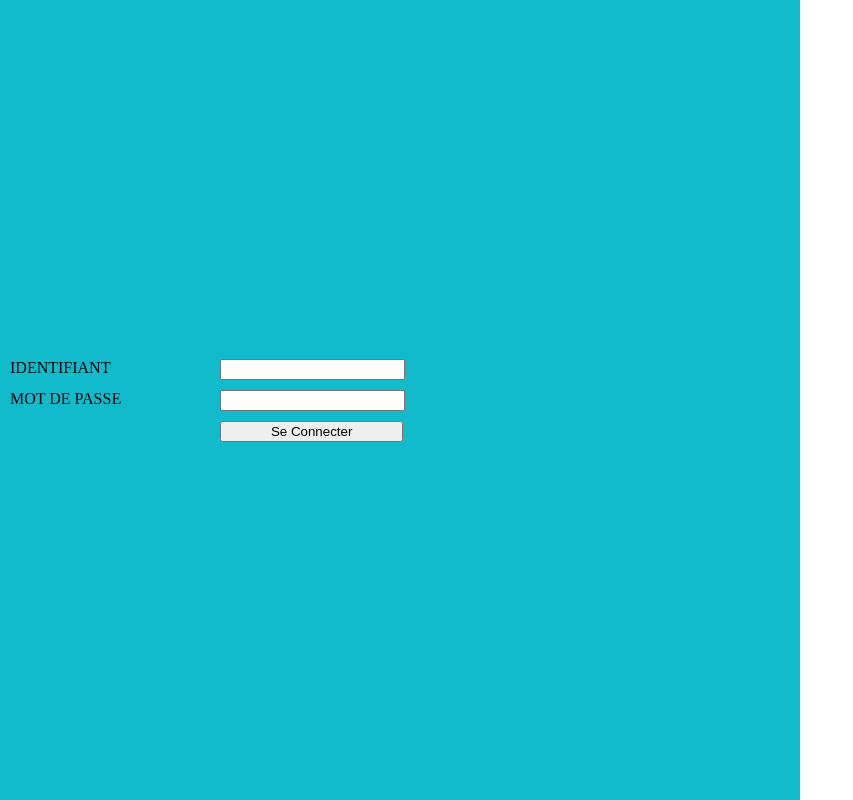
After one commit to Jean-Lionel/guy_tp, a PHP site: page /guy_tp/login.php in a window 1280 px wide. The commit adds this page. Shown: the whole page, without its empty margins (0-853 px from the left). Run offline with PHP 8.4, Linux system fonts and the light colour scheme.

Commit message:
adding login css

```diff
--- a/asset/css/style.css
+++ b/asset/css/style.css
@@ -40,3 +40,49 @@ form div{
 	display: flex;
 	justify-content: space-between;
 }
+
+/*LOGIN FORM */
+
+.login_form{
+	display: flex;
+	justify-content: center;
+	align-items: center;
+	height: 100vh;
+	width: 100vh;
+	background: #1bc;
+}
+
+.login_form form{
+	width: 100vh;
+}
+.login_form form div{
+	margin: 10px;
+}
+
+input[type="submit"]{
+	cursor: pointer;
+}
+.login_form form label{
+	width: 200px;
+}
+
+/*@media screen and(max-width: 1250px){
+	.login_form form label{
+			width: 100%;
+			display: block;
+	}
+}*/
+
+@media  screen and (max-width: 600px) {
+  body {
+    background-color: lightblue;
+  }
+
+  .login_form form label, .login_form form input{
+		display: block;
+		width: 200px;
+	}
+	form div{
+		display: block;
+	}
+}
--- /dev/null
+++ b/login.php
@@ -0,0 +1,29 @@
+<!DOCTYPE html>
+<html lang="en">
+<head>
+	<meta charset="UTF-8">
+	<meta name="viewport" content="width=device-width, initial-scale=1.0">
+	<link rel="stylesheet" type="text/css" href="asset/css/style.css">
+	<title>Se Connecter</title>
+</head>
+<body>
+
+	<div class="login_form">
+		<form action="" method="post">
+			<div>
+				<label for="">IDENTIFIANT</label>
+				<input type="text" name="login" required>
+			</div>
+			<div>
+				<label for="">MOT DE PASSE</label>
+				<input type="text" name="password" required>
+			</div>
+			<div>
+				<label for=""></label>
+				<input type="submit" name="connect" value="Se Connecter">
+			</div>
+		</form>
+	</div>
+
+</body>
+</html>
--- a/presence.php
+++ b/presence.php
@@ -9,7 +9,7 @@ $departements = selectAll("departement");
 $facultes = selectAll("faculte");
 $classes = selectAll("classe");
 
-$eleves = customerSelect("SELECT * FROM eleve WHERE classe_id=". $class_id);
+$eleves = customerSelect("SELECT * FROM eleve WHERE classe_id=". $class_id );
 
 include "include/header.php";
 ?>
--- a/professeur.php
+++ b/professeur.php
@@ -6,9 +6,7 @@ $professeur_id;
 if(isset($_POST['save'])){
   if(!empty($_POST['nom']) && !empty($_POST['prenom'])){
     extract($_POST);
-
     $password = sha1($password);
-
     executeQuery("INSERT INTO `professeur`( `nom`,`prenom`,`classe_id`,`login`, `password`) VALUES
       ('$nom', '$prenom',$classe_id,'$login','$password')");
   }
```
